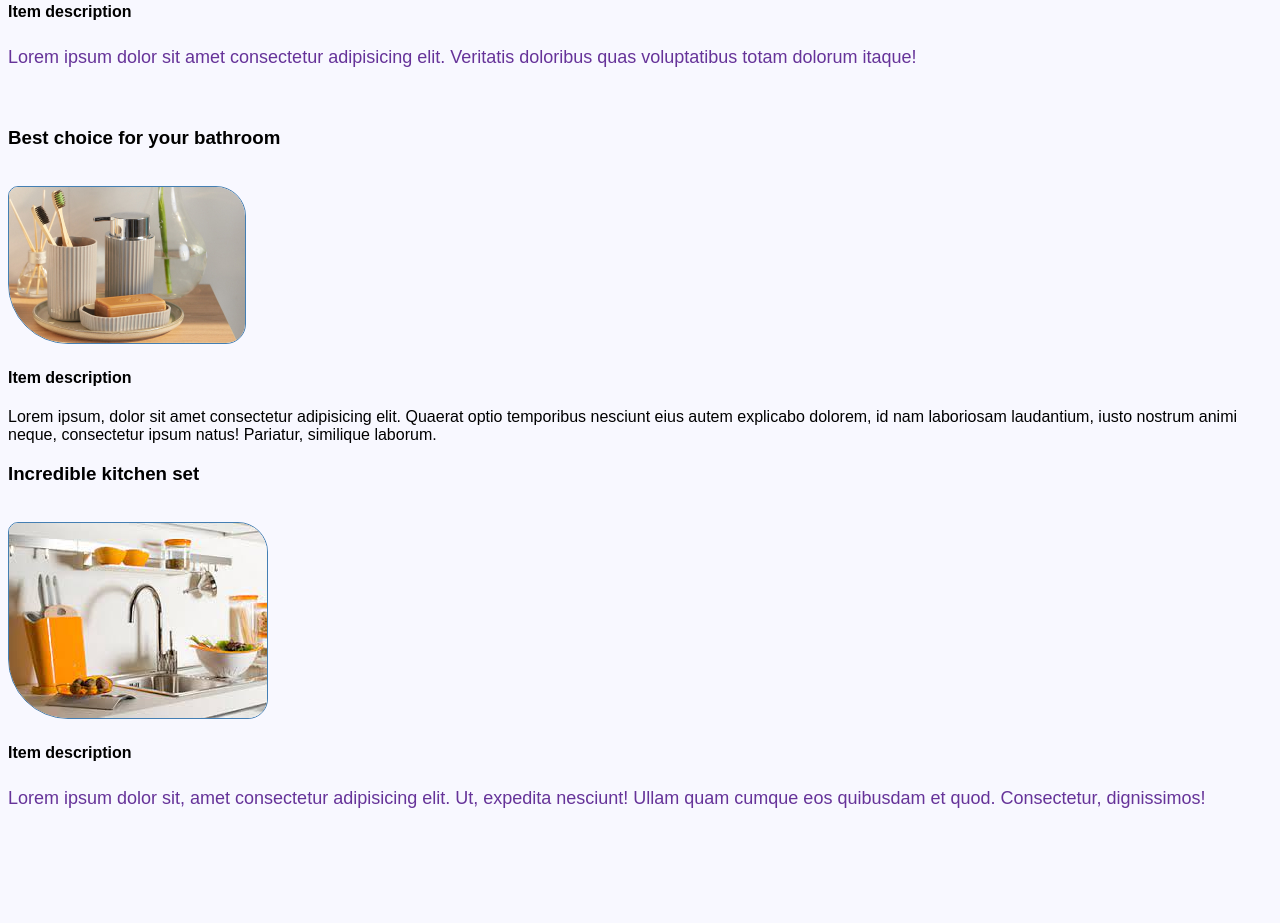
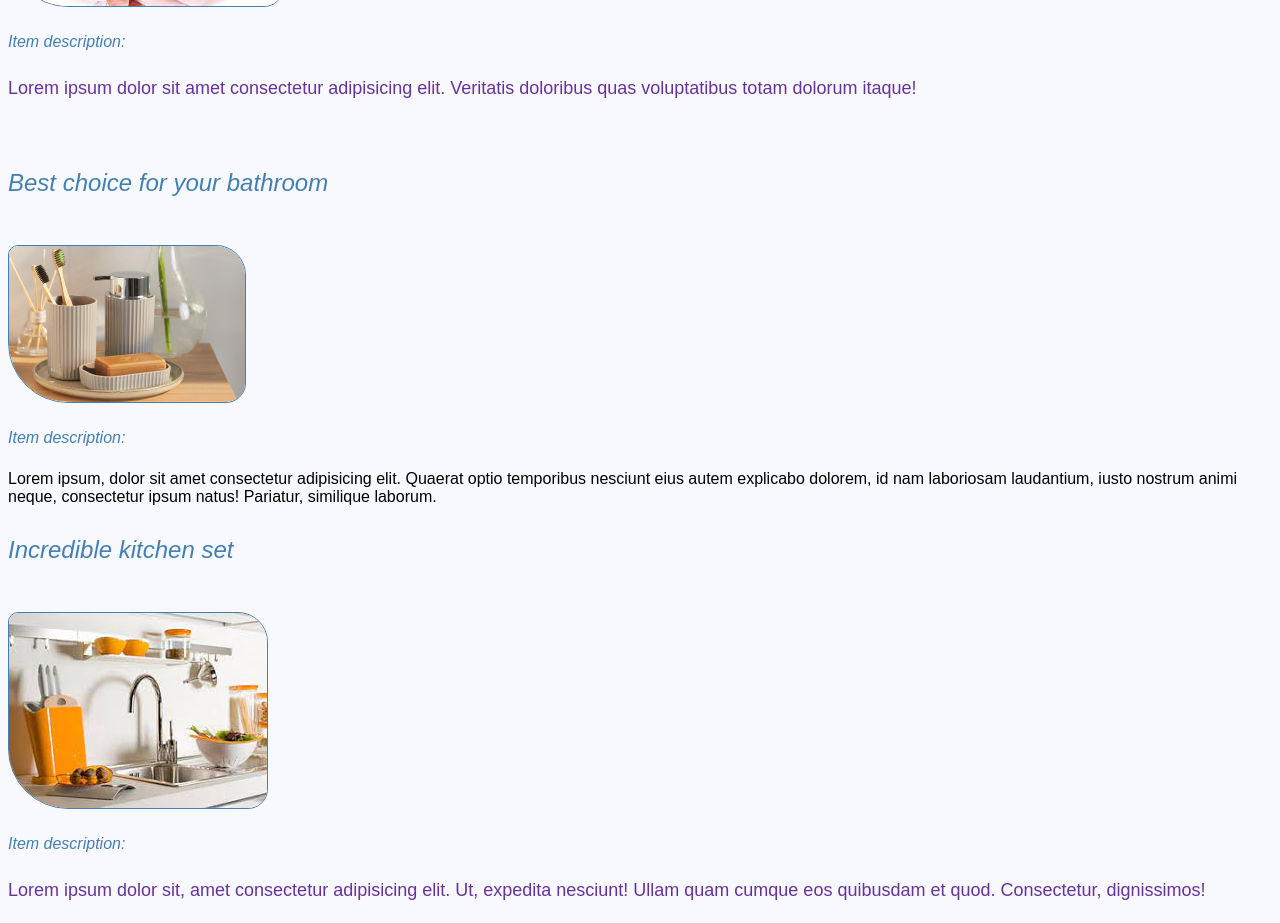
Before and after one commit to roboshadow21/HTML-CSS, a plain HTML site: page catalog/catalog.html in a window 1280 px wide. Shown: the part 627-1550 px from the top of the page. Before the commit the page ends 1458 px from the top, so only its background shows below. Drawn offline with Linux system fonts and the light colour scheme.

Commit message:
add head3 and head4 styles

```diff
--- a/catalog/catalog.html
+++ b/catalog/catalog.html
@@ -26,31 +26,31 @@
       accusantium at odio?
     </p>
 
-    <h3>Your dream home</h3>
+    <h3 class="head3_style"> Your dream home</h3>
     <br />
     <img class="photo_style" src="../img/House.jpeg" alt="Your dream home" />
     <br />
-    <h4>Item description</h4>
+    <h4 class="head4_style">Item description:</h4>
     <p class="paragraph_style">
       Lorem ipsum dolor sit amet consectetur adipisicing elit. Veritatis doloribus quas voluptatibus totam dolorum
       itaque!
     </p>
     <br />
-    <h3>Best choice for your bathroom</h3>
+    <h3 class="head3_style">Best choice for your bathroom</h3>
     <br />
     <img class="photo_style" src="../img/Bathroom.jpg" alt="Items for bathroom" />
     <br />
-    <h4>Item description</h4>
+    <h4 class="head4_style">Item description:</h4>
     <p>
       Lorem ipsum, dolor sit amet consectetur adipisicing elit. Quaerat optio temporibus nesciunt eius autem explicabo
       dolorem, id nam laboriosam laudantium, iusto nostrum animi neque, consectetur ipsum natus! Pariatur, similique
       laborum.
     </p>
-    <h3>Incredible kitchen set</h3>
+    <h3 class="head3_style">Incredible kitchen set</h3>
     <br />
     <img class="photo_style" src="../img/Kitchen.jpeg" alt="Kitchen set" />
     <br />
-    <h4>Item description</h4>
+    <h4 class="head4_style">Item description:</h4>
     <p class="paragraph_style">
       Lorem ipsum dolor sit, amet consectetur adipisicing elit. Ut, expedita nesciunt! Ullam quam cumque eos quibusdam
       et quod. Consectetur, dignissimos!
--- a/style.css
+++ b/style.css
@@ -20,6 +20,30 @@ a {
   font-weight: bold;
 }
 
+.head2_style {
+  color: coral;
+  font-style: normal;
+  font-weight: 700;
+  font-size: 36px;
+  line-height: 80px;
+}
+
+.head3_style {
+  color: #447fb3;
+  font-style: italic;
+  font-weight: 500;
+  font-size: x-large;
+  line-height: 40px;
+}
+
+.head4_style {
+  color: #447fb3;
+  font-style: oblique;
+  font-weight: 200;
+  font-size: medium;
+  line-height: 20px;
+}
+
 .paragraph_style {
   font-style: normal;
   font-weight: 300;
@@ -28,14 +52,6 @@ a {
   color: rebeccapurple;
 }
 
-.head2_style {
-  color: coral;
-  font-style: normal;
-  font-weight: 700;
-  font-size: 36px;
-  line-height: 80px;
-}
-
 .photo_style {
   border: 1px solid #447fb3;
   border-radius: 10px 30px 20px 60px;
```
